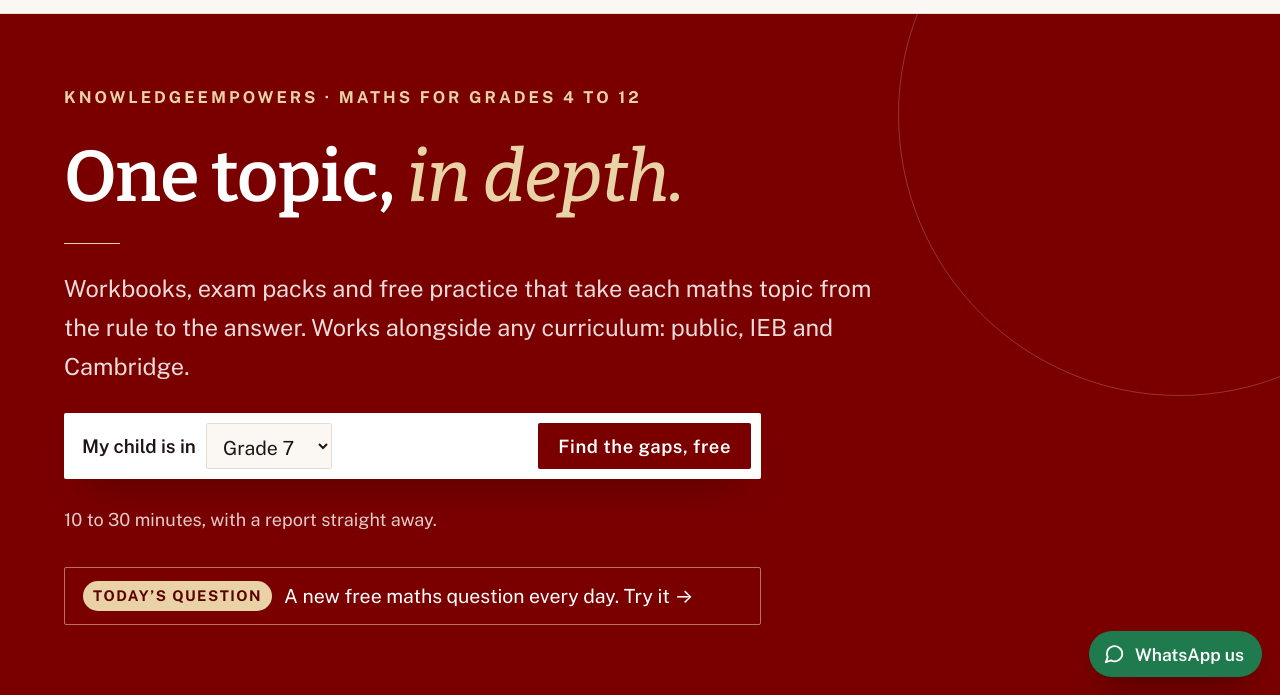
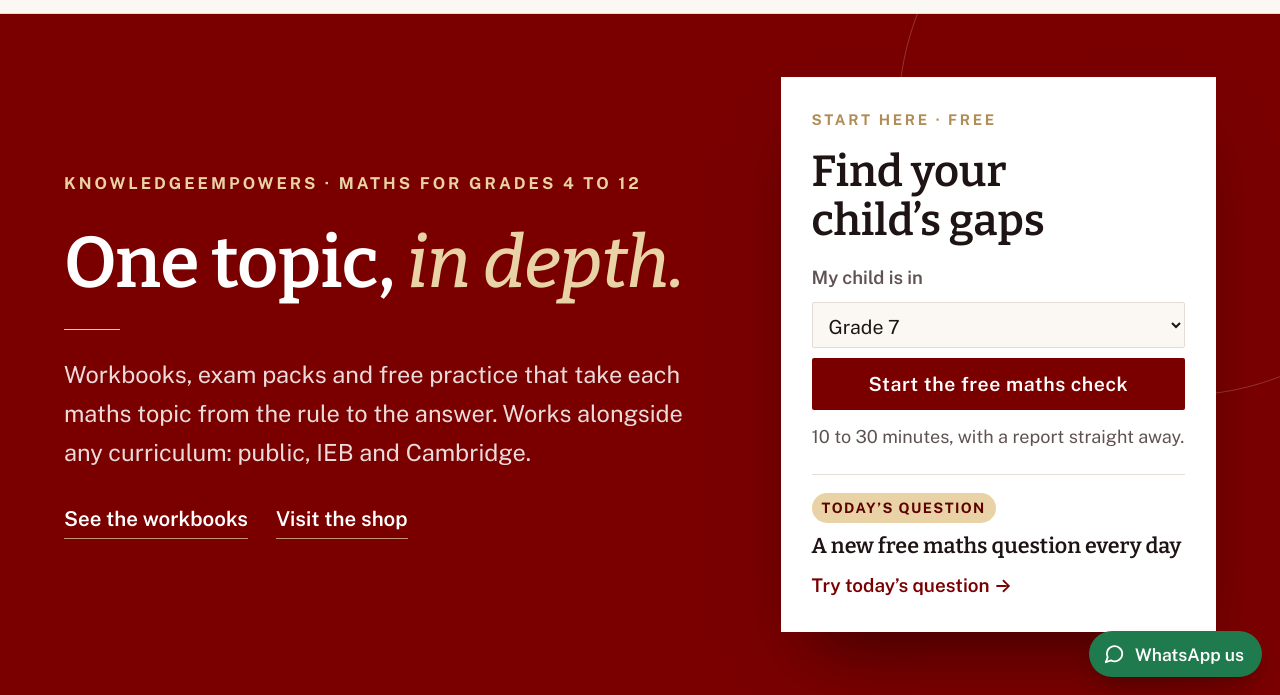
Before and after one commit to peemlambo/knowledgeempowers-site, a plain HTML site: page index.html in a window 1280 px wide. Shown: the part 105-800 px from the top of the page. Drawn offline with nearby package versions, Linux system fonts and the light colour scheme.

Commit message:
Home opening reorganised: message on the left, a Start here card (grade picker, maths check, Today's question) on the right
Co-Authored-By: Claude Opus 5.5 <noreply@anthropic.com>
Claude-Session: https://claude.ai/code/session_01EsmKHnjZrMzqgK1g5EKs5Q

```diff
--- a/assets/classic.css
+++ b/assets/classic.css
@@ -328,3 +328,24 @@ footer small{opacity:.6;border-top:1px solid rgba(255,255,255,.12);padding-top:2
 .brand-hero.solo .wrap{grid-template-columns:minmax(0,1fr)}
 .brand-hero.solo .txt{max-width:46rem}
 .brand-hero.solo .lead{max-width:40rem}
+
+/* home opening: message on the left, a "start here" card on the right */
+.brand-hero.two .wrap{grid-template-columns:minmax(0,1.2fr) minmax(0,.8fr);gap:clamp(40px,5vw,96px)}
+.brand-hero.two .lead{max-width:40rem}
+.hero-links{display:flex;flex-wrap:wrap;gap:12px 28px;margin-top:4px}
+.hero-links a{color:#fff;font-weight:600;text-decoration:none;border-bottom:1px solid rgba(233,211,166,.7);padding-bottom:2px}
+.hero-links a:hover{border-color:#fff}
+.start{background:#fff;color:var(--ink);padding:clamp(24px,2.4vw,40px);display:grid;gap:16px;box-shadow:0 40px 70px -30px rgba(0,0,0,.55);position:relative;z-index:1;max-width:30rem;width:100%;justify-self:end}
+.start-eb{font-size:.72rem;font-weight:700;letter-spacing:.18em;text-transform:uppercase;color:var(--gold)}
+.start h2{font-size:clamp(1.4rem,2vw,1.8rem);color:var(--ink);line-height:1.2}
+.picker.v{display:grid;gap:10px;padding:0;box-shadow:none;max-width:none;background:none}
+.picker.v label{font-size:.9rem;color:var(--mut)}
+.picker.v select{width:100%}
+.picker.v button{margin:0;width:100%;min-height:52px;font-size:.95rem}
+.start-note{font-size:.88rem;color:var(--mut);margin-top:-4px}
+.start-today{display:grid;gap:6px;margin-top:6px;padding-top:18px;border-top:1px solid var(--line);color:var(--ink);text-decoration:none}
+.start-today .badge{justify-self:start;background:var(--gold2);color:#5C0000;border-radius:999px;padding:3px 10px;font-size:.7rem;font-weight:700;letter-spacing:.1em;text-transform:uppercase}
+.start-today b{font-family:"Bitter",Georgia,serif;font-weight:600;font-size:1.05rem}
+.start-today .go{color:var(--m);font-weight:600;font-size:.92rem}
+.start-today:hover .go{text-decoration:underline}
+@media (max-width:900px){.brand-hero.two .wrap{grid-template-columns:1fr;gap:32px}.start{justify-self:stretch;max-width:none}}
--- a/index.html
+++ b/index.html
@@ -23,20 +23,25 @@
   <nav class="nav" id="nav"><a href="/">Home</a><a href="/baseline-assessment/">Free maths check</a><a href="/free-classroom-practice/">Free practice</a><a href="/workbooks/">Workbooks</a><a href="/exam-packs/">Exam packs</a><a href="/shop/">Shop</a><a href="/tutoring/">Tutoring</a><a href="/about/">About</a><a class="login" href="/workbooks/digital-math-workbooks/">Log in</a></nav>
 </div></header>
 <main>
-<section class="brand-hero solo" style="padding:0"><div class="wrap">
+<section class="brand-hero two" style="padding:0"><div class="wrap">
   <div class="txt">
     <div class="eb">KnowledgeEmpowers · Maths for Grades 4 to 12</div>
     <h1>One topic, <em>in depth.</em></h1>
     <hr class="rule">
     <p class="lead">Workbooks, exam packs and free practice that take each maths topic from the rule to the answer. Works alongside any curriculum: public, IEB and Cambridge.</p>
-    <form class="picker" action="/baseline-assessment/" method="get">
+    <p class="hero-links"><a href="/workbooks/">See the workbooks</a><a href="/shop/">Visit the shop</a></p>
+  </div>
+  <aside class="start" aria-label="Start here">
+    <div class="start-eb">Start here · free</div>
+    <h2>Find your child’s gaps</h2>
+    <form class="picker v" action="/baseline-assessment/" method="get">
       <label for="pk">My child is in</label>
       <select id="pk" name="grade"><option value="4">Grade 4</option><option value="5">Grade 5</option><option value="6">Grade 6</option><option value="7" selected>Grade 7</option><option value="8">Grade 8</option><option value="9">Grade 9</option><option value="10">Grade 10</option><option value="11">Grade 11</option><option value="12">Grade 12</option></select>
-      <button type="submit">Find the gaps, free</button>
+      <button type="submit">Start the free maths check</button>
     </form>
-    <p class="picker-note">10 to 30 minutes, with a report straight away.</p>
-    <a class="today-link" href="/free-classroom-practice/"><span>Today’s question</span>A new free maths question every day. Try it →</a>
-  </div>
+    <p class="start-note">10 to 30 minutes, with a report straight away.</p>
+    <a class="start-today" href="/free-classroom-practice/"><span class="badge">Today’s question</span><b>A new free maths question every day</b><span class="go">Try today’s question →</span></a>
+  </aside>
 </div></section>
 <div class="trust"><div class="wrap">
   <div><span class="i">1</span><span><b>Every answer step by step</b>Rule first, no steps skipped</span></div>
```
Also changed, not shown: 1 other file.
